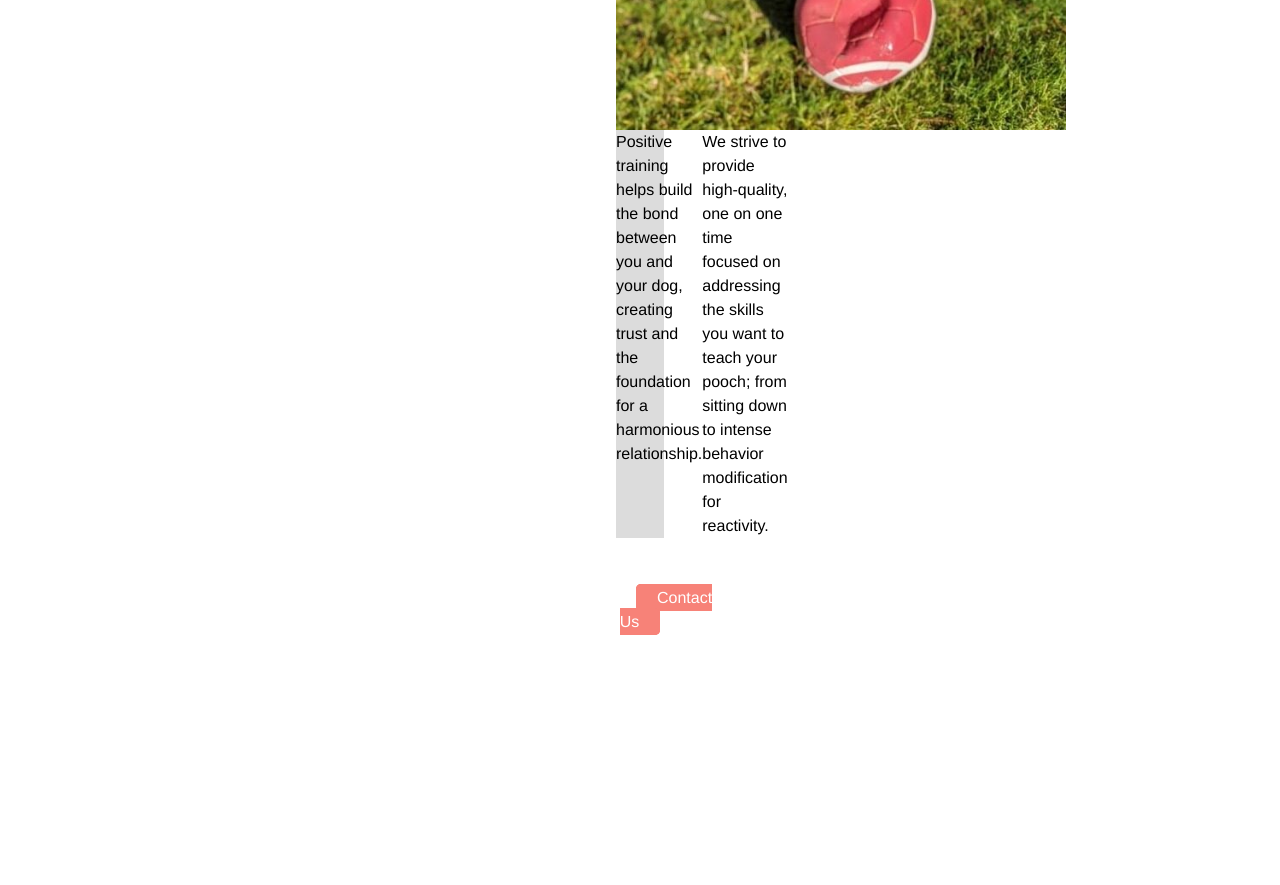
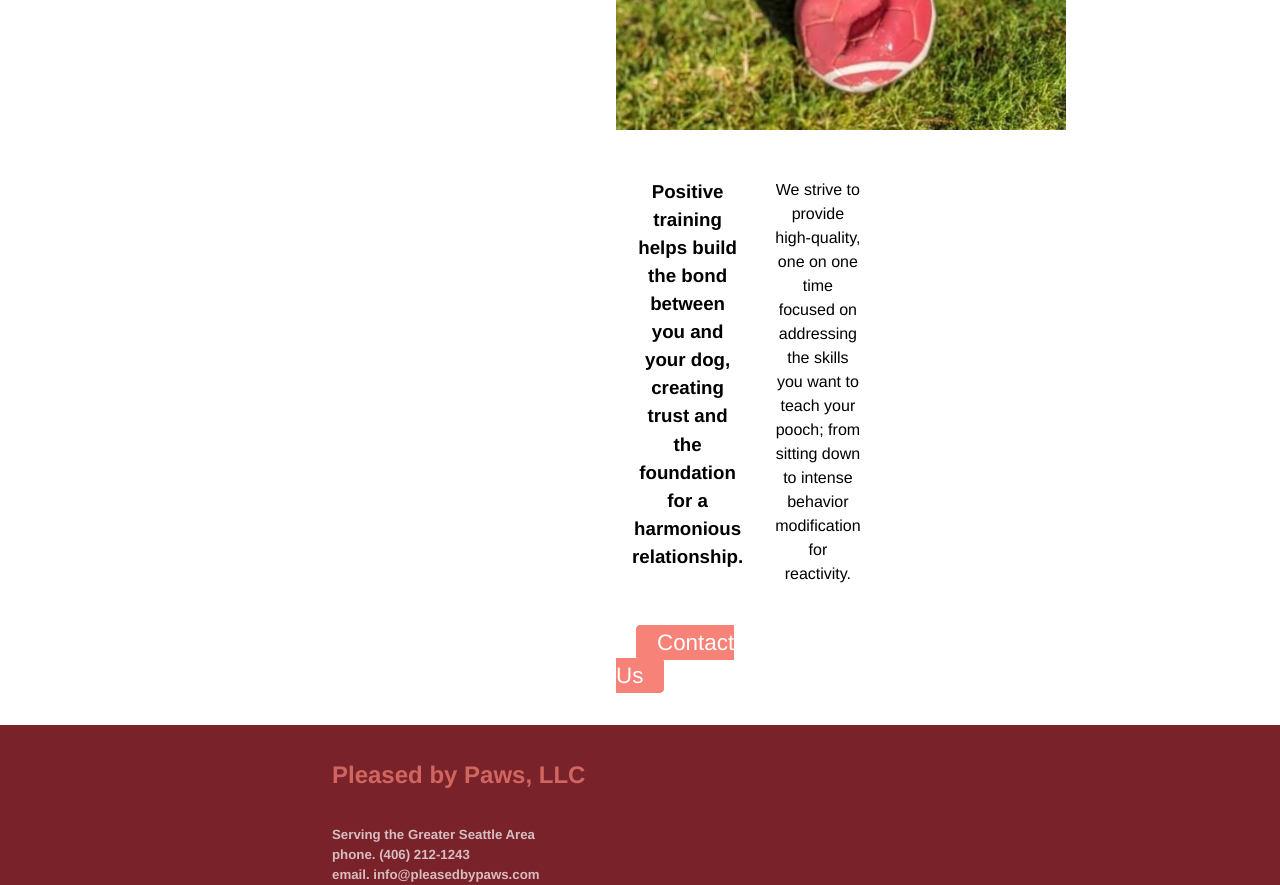
Before and after one commit to pleasedbypaws/pleasedbypaws.github.io, a Vue app: page / in a window 1280 px wide. Shown: the part 2860-3745 px from the top of the page. Before the commit the page ends 3526 px from the top, so only its background shows below. Built offline with nearby package versions, Linux system fonts and the light colour scheme.

Commit message:
Add footer

```diff
--- a/src/App.vue
+++ b/src/App.vue
@@ -22,8 +22,14 @@
         </v-footer>
       </v-main>
     </div>
-        <v-toolbar color="#e0dfdf" height="5rem"></v-toolbar>
-        <v-toolbar color="#79222a" height="900px"></v-toolbar>
+        <v-toolbar color="#79222a" height="900px">
+          <div class="footer">
+            <h2>Pleased by Paws, LLC</h2>
+            <h5>Serving the Greater Seattle Area</h5>
+            <h5>phone. (406) 212-1243</h5>
+            <h5>email. info@pleasedbypaws.com</h5>
+          </div>
+        </v-toolbar>
       </div>
   </v-app>
 </template>
@@ -93,4 +99,22 @@ p {
   padding-bottom: 50px;
 }
 
+.footer {
+  margin-left: 300px;
+  margin-right: 300px;
+  justify: center;
+}
+
+.footer h2 {
+  color: #f78278;
+  opacity: 0.7;
+  padding: 2rem;
+}
+
+.footer h5 {
+  color: #fff;
+  opacity: 0.7;
+  padding-left: 2rem;
+}
+
 </style>
--- a/src/components/PageHome.vue
+++ b/src/components/PageHome.vue
@@ -5,8 +5,13 @@
     <img src="/photos/chomskyhome.jpg" height="600px">
   </div>
   <div class="flexy">
-    <div class="two-block">Positive training helps build the bond between you and your dog, creating trust and the foundation for a harmonious relationship.</div>
-    <div class="two-block">We strive to provide high-quality, one on one time focused on addressing the skills you want to teach your pooch; from sitting down to intense behavior modification for reactivity.</div>
+    <div class="two-block">
+      <h3>Positive training helps build the bond between you and your dog, creating trust and the foundation for a harmonious relationship.</h3>
+    </div>
+
+    <div class="two-block">
+      <h4>We strive to provide high-quality, one on one time focused on addressing the skills you want to teach your pooch; from sitting down to intense behavior modification for reactivity.</h4>
+    </div>
   </div><br>
   <div class="contact"><a href="PageContact.vue">Contact Us</a></div>
 </template>
@@ -19,7 +24,6 @@ export default {
 
 <style scoped>
   .flexy {
-    background-color: #dcdcdc;
     display: flex;
   }
   .two-block {
@@ -29,14 +33,26 @@ export default {
     display: block;
     margin-left: auto;
     margin-right: auto;
+    margin-bottom: 2rem;
   }
 
   .contact {
-    margin-top: 1.5rem;
+    font-size: 1.4rem;
     text-align: center;
   }
 
   .contact a {
     padding: 0px 1rem;
   }
+
+  h3 {
+    text-align: center;
+    padding: 1rem;
+  }
+
+  h4 {
+    text-align: center;
+    padding: 1rem;
+    font-weight: normal;
+  }
 </style>
```
